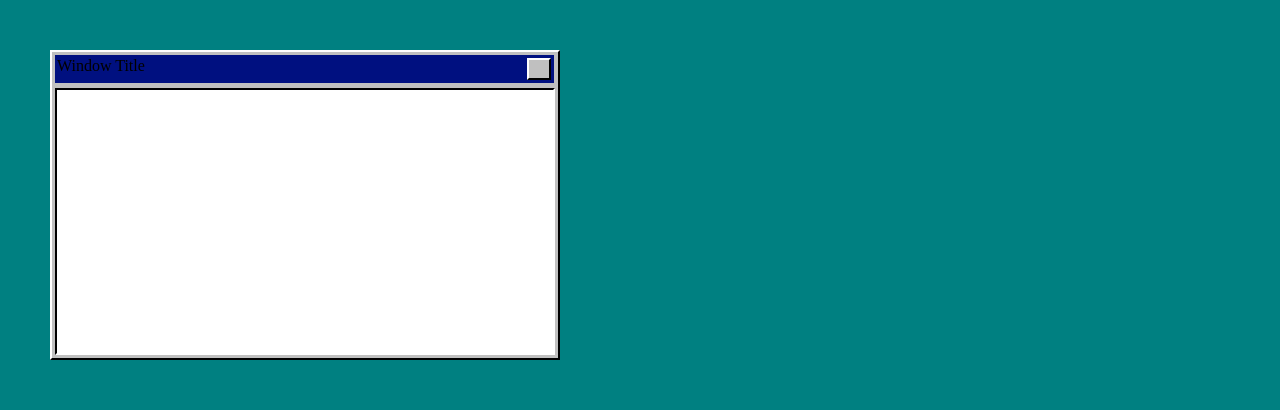
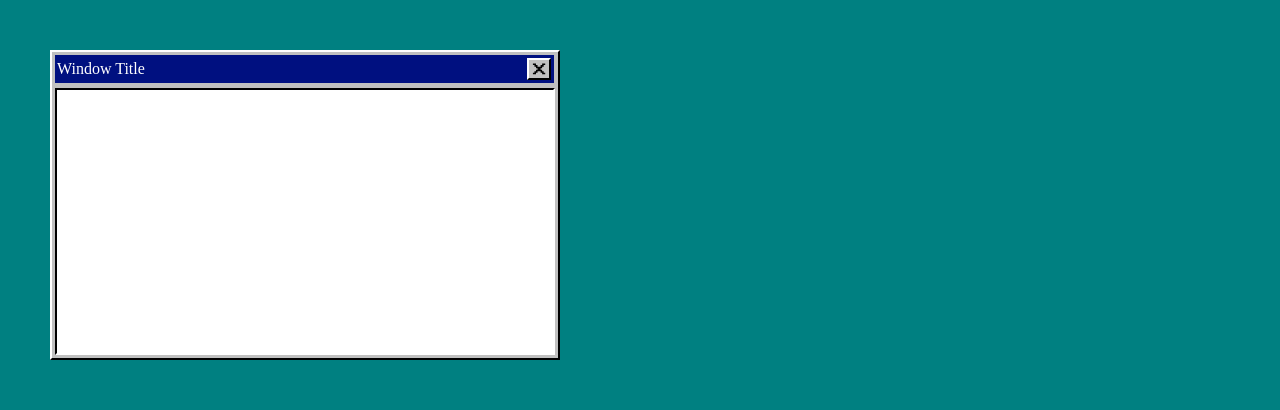
Before and after one commit to ryan-kustaborder/k95, a React (Create React App) app in the folder portfolio_app/: page / in a window 1280 px wide. Shown: the top 410 px of the page. Built offline with nearby package versions, Linux system fonts and the light colour scheme.

Commit message:
Added X Icon

```diff
--- a/portfolio_app/src/App.js
+++ b/portfolio_app/src/App.js
@@ -3,7 +3,6 @@ import DraggableWindow from "./DraggableWindow";
 function App() {
   return (
     <div className="App">
-      <DraggableWindow />
       <DraggableWindow />
       <div className="footer">
         <a className="button out">Start</a>
--- a/portfolio_app/src/DraggableWindow.jsx
+++ b/portfolio_app/src/DraggableWindow.jsx
@@ -1,4 +1,5 @@
 import React, { Component } from "react";
+import Icon from "./Icon";
 
 class DraggableWindow extends Component {
   constructor(props) {
@@ -7,9 +8,10 @@ class DraggableWindow extends Component {
       pos: { x: 50, y: 50 },
       dragging: false,
       rel: null,
+      render: true,
     };
 
-    this.inputRef = React.createRef();
+    this.ref = React.createRef();
   }
 
   componentDidUpdate(prevProps, prevState) {
@@ -23,13 +25,11 @@ class DraggableWindow extends Component {
   }
 
   onMouseDown(e) {
-    console.log(this.inputRef.current.offsetLeft);
     if (e.button !== 0) return;
 
-    //var computedStyle = window.getComputedStyle(this.getDOMNode());
     var pos = {
-      top: parseInt(this.inputRef.current.offsetTop),
-      left: parseInt(this.inputRef.current.offsetLeft),
+      top: parseInt(this.ref.current.offsetTop),
+      left: parseInt(this.ref.current.offsetLeft),
     };
 
     this.setState({
@@ -62,7 +62,17 @@ class DraggableWindow extends Component {
     e.preventDefault();
   }
 
+  hide(e) {
+    this.setState({
+      render: false,
+    });
+  }
+
   render() {
+    if (!this.state.render) {
+      return null;
+    }
+
     var top = this.state.pos.y;
     var left = this.state.pos.x;
 
@@ -70,12 +80,16 @@ class DraggableWindow extends Component {
       <div
         style={{ position: "absolute", top: top + "px", left: left + "px" }}
         className="window out"
-        onMouseDown={this.onMouseDown.bind(this)}
-        ref={this.inputRef}
+        ref={this.ref}
       >
-        <div className="window-header">
+        <div
+          className="window-header"
+          onMouseDown={this.onMouseDown.bind(this)}
+        >
           <p>Window Title</p>
-          <a className="button out"></a>
+          <a className="button out" onClick={this.hide.bind(this)}>
+            <Icon />
+          </a>
         </div>
         <div className="blank-container in"></div>
       </div>
--- /dev/null
+++ b/portfolio_app/src/Icon.js
@@ -0,0 +1,16 @@
+import React, { Component } from "react";
+
+export default class Icon extends Component {
+  render() {
+    return (
+      <svg className="Icon" viewBox="0 0 25 25">
+        <polygon
+          points="3,4 7.8,4 7.8,6.4 10.2,6.4 10.2,8.8 15,8.8 15,6.4 17.4,6.4 17.4,4 22.2,4 22.2,6.4 19.8,6.4 19.8,8.8 17.4,8.8
+17.4,11.2 15,11.2 15,13.6 17.4,13.6 17.4,16 19.8,16 19.8,18.4 22.2,18.4 22.2,20.8 17.4,20.8 17.4,18.4 15,18.4 15,16 10.2,16
+10.2,18.4 7.8,18.4 7.8,20.8 3,20.8 3,18.4 5.4,18.4 5.4,16 7.8,16 7.8,13.6 10.2,13.6 10.2,11.2 7.8,11.2 7.8,8.8 5.4,8.8
+5.4,6.4 3,6.4 	"
+        />
+      </svg>
+    );
+  }
+}
--- a/portfolio_app/src/index.css
+++ b/portfolio_app/src/index.css
@@ -6,6 +6,7 @@
   --medium-gray: #808080;
   --highlight: #FFFFFF;
   --shadow: #000000;
+  --white: #FFFFFF;
 }
 
 * {
@@ -51,11 +52,13 @@
   margin-bottom: 5px;
   display: flex;
   justify-content: space-between;
+  align-items: center;
   padding: 2px;
+  color: var(--white);
 }
 
 .blank-container {
-  background-color: white;
+  background-color: var(--white);
   flex: 2;
 }
 
@@ -64,6 +67,9 @@
   height: 18px;
   background-color: var(--light-gray);
   margin: 1px;
+  display: flex;
+  align-items: center;
+  justify-content: center;
 }
 
 .button:active {
@@ -82,3 +88,7 @@
   align-items: center;
   justify-content: space-between;
 }
+
+.Icon {
+  height: 16px;
+}
```
Also changed, not shown: 2 other files (tests, documents, lock files or other folders).
